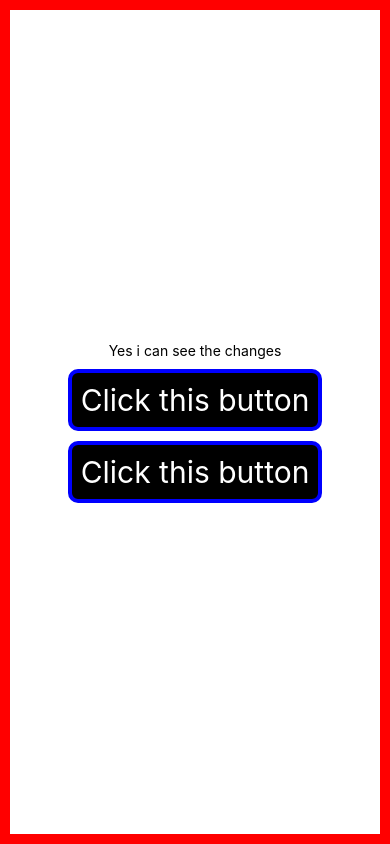
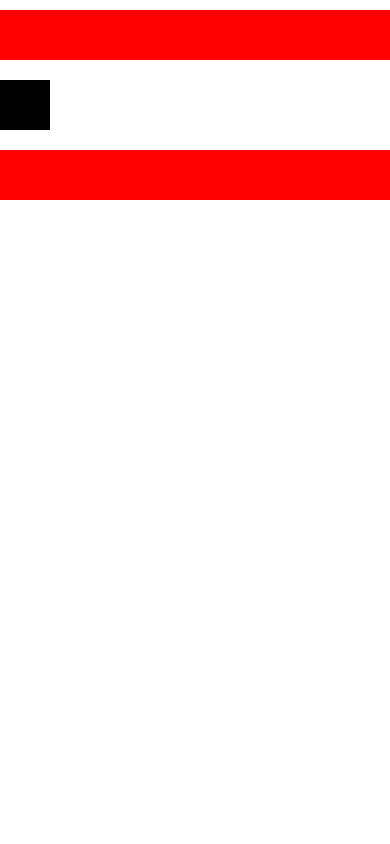
Before and after one commit to gelehasan/Mobile-development, a React Native app: screen / in a window 390 px wide. Built offline with nearby package versions, Linux system fonts and the light colour scheme.

Commit message:
simple responsive style

```diff
--- a/App.js
+++ b/App.js
@@ -1,22 +1,14 @@
 import { StatusBar } from 'expo-status-bar';
-import { StyleSheet, Text, View } from 'react-native';
+import { SafeAreaView, StyleSheet, Text, View } from 'react-native';
 
 export default function App() {
   return (
     <View style={styles.container}>
-      <Text>Yes i can see the changes</Text>
-
-
-      <View style={styles.blueContainer}>
-
-        <Text style={styles.buttonStyle}>Click this button</Text>
-      </View>
-
-
-      <View style={styles.blueContainer}>
-
-        <Text style={styles.buttonStyle}>Click this button</Text>
-      </View>
+      <SafeAreaView style={styles.safeArea}>
+        <View style={styles.boxRed}></View>
+        <View style={styles.boxBlack}></View>
+        <View style={styles.boxRed}></View>
+      </SafeAreaView>
       <StatusBar style="auto" />
     </View>
   );
@@ -24,24 +16,24 @@ export default function App() {
 
 const styles = StyleSheet.create({
   container: {
-    flex:1,
+    flex: 1,
+    backgroundColor: 'white',
+  },
+  safeArea: {
+    flex: 1,
+    flexDirection: "column",
 
-    alignItems: 'center',
-    justifyContent: 'center',
-   borderWidth:10,
-   borderColor:'red',
-   gap:10
   },
-  blueContainer:{
-    backgroundColor:'black',
-    borderWidth:4,
-    padding:9,
-    borderRadius:10,
-    borderColor:'blue'
+  boxRed: {
+    width: '100%',
+    height: 50,
+    backgroundColor: "red",
+    marginVertical: 10,
   },
-  buttonStyle:{
-    fontSize:30,
-  color:'white',
-
-  }
+  boxBlack: {
+    width: 50,
+    height: 50,
+    backgroundColor: "black",
+    marginVertical: 10,
+  },
 });
```
